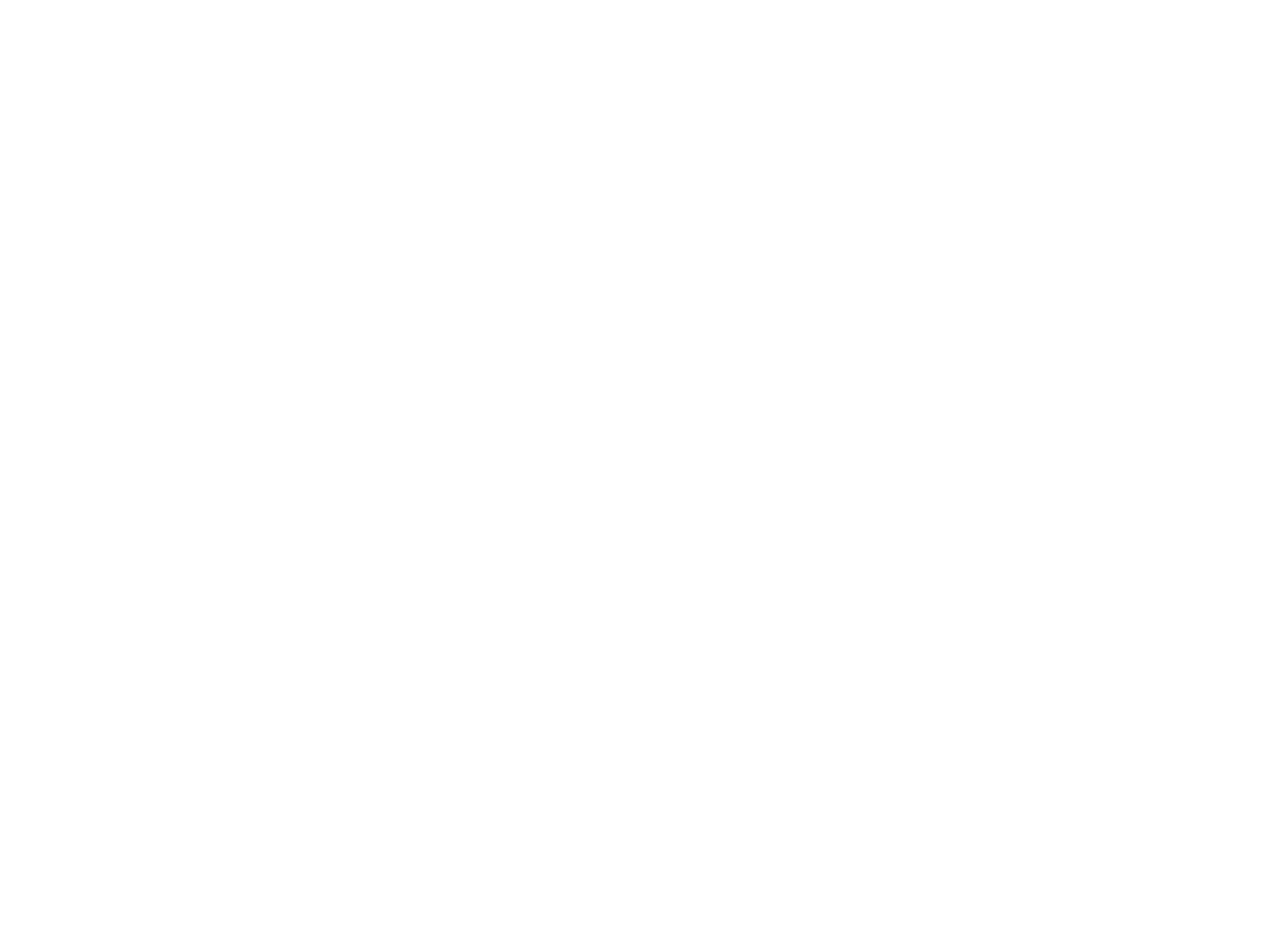
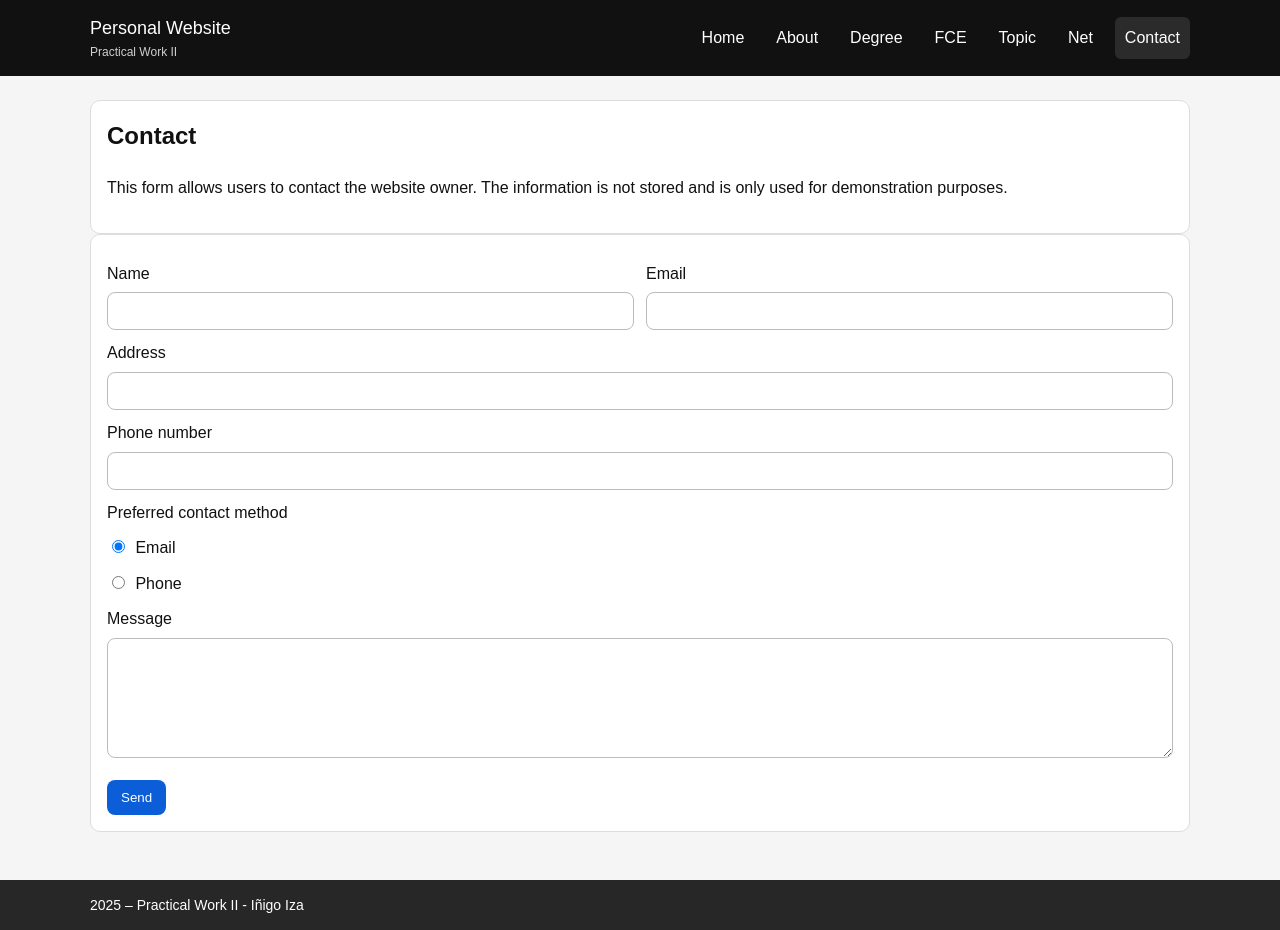
Before and after one commit to inigoiza/PW2, a plain HTML site: page public/contact.html in a window 1280 px wide. Before the commit the page ends 800 px from the top, so only its background shows below. Drawn offline with Linux system fonts and the light colour scheme.

Commit message:
Added a contact form

```diff
--- a/css/styles.css
+++ b/css/styles.css
@@ -68,8 +68,7 @@ nav a {
   color: #fff;
 }
 
-nav a.active,
-nav a:hover {
+nav a.active, nav a:hover {
   background: #2b2b2b;
 }
 
@@ -124,8 +123,7 @@ table {
   overflow: hidden;
 }
 
-th,
-td {
+th, td {
   padding: 10px;
   border-bottom: 1px solid #eee;
   text-align: left;
@@ -141,9 +139,7 @@ label {
   margin: 10px 0 6px;
 }
 
-input,
-textarea,
-select {
+input, textarea, select {
   width: 100%;
   padding: 10px;
   border: 1px solid #bbb;
@@ -198,3 +194,8 @@ textarea {
   justify-content: center;
   align-items: center;
 }
+
+input[type="radio"] {
+  width: auto;
+  margin-right: 6px;
+}
--- a/public/contact.html
+++ b/public/contact.html
@@ -0,0 +1,92 @@
+<!DOCTYPE html>
+<html lang="en">
+<head>
+  <meta charset="utf-8">
+  <meta name="viewport" content="width=device-width, initial-scale=1.0">
+  <title>Contact - Practical Work II</title>
+  <link rel="stylesheet" href="../css/styles.css">
+</head>
+
+<body>
+
+  <header>
+    <div class="container header-bar">
+      <p class="brand">
+        Personal Website
+        <small>Practical Work II</small>
+      </p>
+
+      <nav>
+        <ul>
+          <li><a href="../index.html">Home</a></li>
+          <li><a href="about.html">About</a></li>
+          <li><a href="degree.html">Degree</a></li>
+          <li><a href="fce.html">FCE</a></li>
+          <li><a href="topic.html">Topic</a></li>
+          <li><a href="net.html">Net</a></li>
+          <li><a class="active" href="contact.html">Contact</a></li>
+        </ul>
+      </nav>
+    </div>
+  </header>
+
+  <main class="container">
+
+    <section class="card">
+      <h1>Contact</h1>
+
+      <p>
+        This form allows users to contact the website owner.
+        The information is not stored and is only used for demonstration purposes.
+      </p>
+    </section>
+
+    <section class="card">
+      <form action="https://postman-echo.com/post" method="post">
+
+        <div class="form-row">
+          <div>
+            <label for="name">Name</label>
+            <input type="text" id="name" name="name" required>
+          </div>
+
+          <div>
+            <label for="email">Email</label>
+            <input type="email" id="email" name="email" required>
+          </div>
+        </div>
+
+        <label for="address">Address</label>
+        <input type="text" id="address" name="address">
+
+        <label for="phone">Phone number</label>
+        <input type="tel" id="phone" name="phone">
+
+        <label>Preferred contact method</label>
+        <label>
+          <input type="radio" name="contact_method" value="email" checked>
+          Email
+        </label>
+        <label>
+          <input type="radio" name="contact_method" value="phone">
+          Phone
+        </label>
+
+        <label for="message">Message</label>
+        <textarea id="message" name="message"></textarea>
+
+        <button class="button" type="submit">Send</button>
+
+      </form>
+    </section>
+
+  </main>
+
+  <footer>
+    <div class="container">
+    2025 – Practical Work II - Iñigo Iza
+    </div>
+  </footer>
+
+</body>
+</html>
```
Also changed, not shown: 1 other file.
